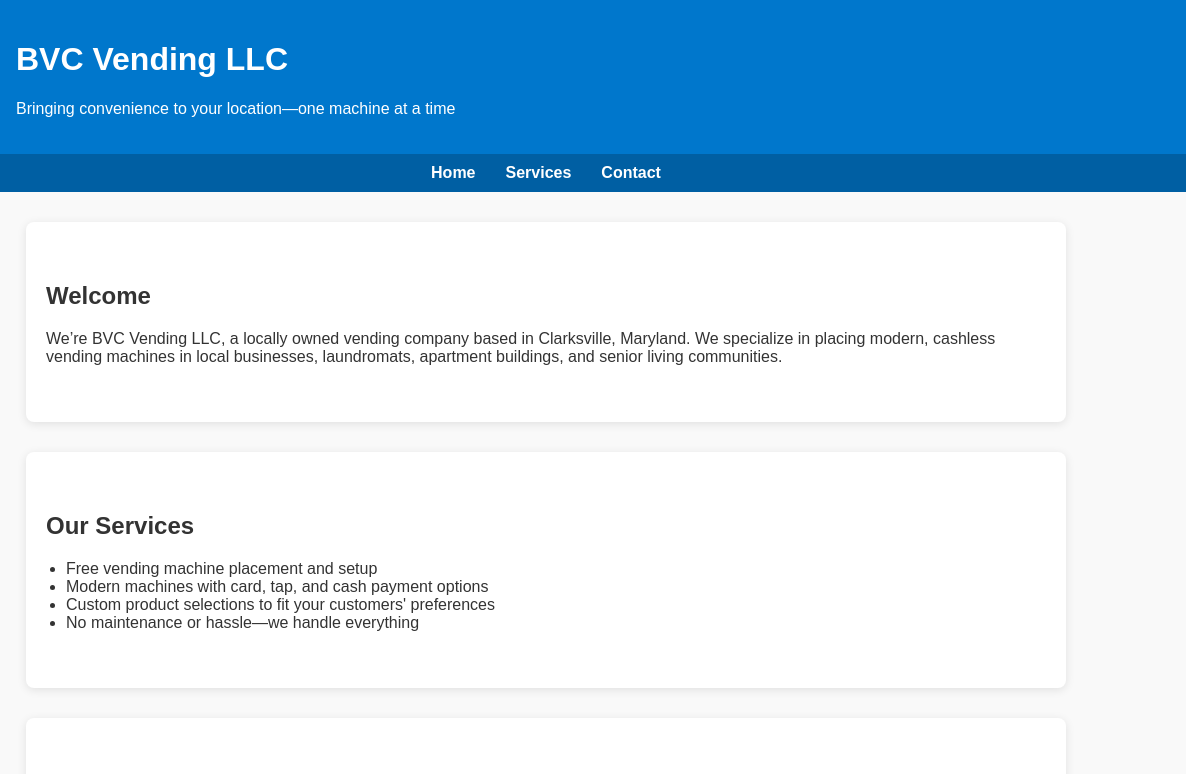
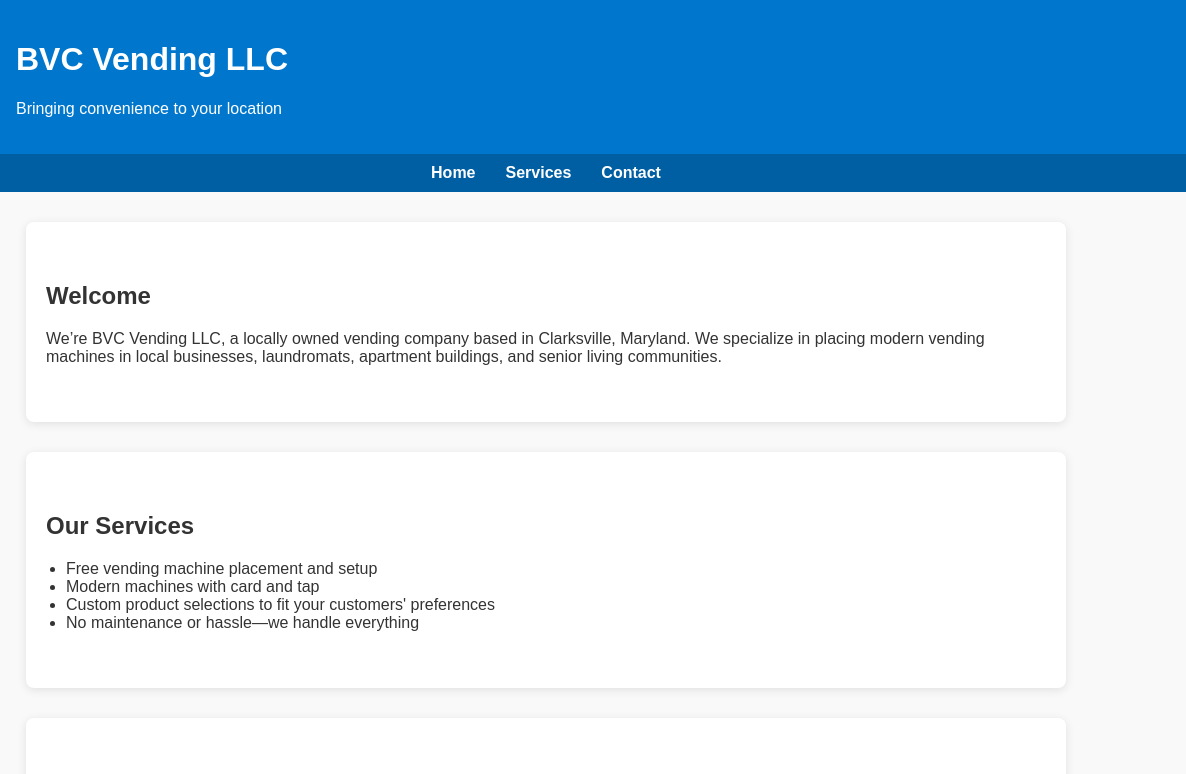
Before and after one commit to bvcvending/bvcvending, a plain HTML site: page index.html in a window 1280 px wide. Shown: the top 774 px of the page, 94-1280 px from the left. Drawn offline with Linux system fonts and the light colour scheme.

Commit message:
text tweaks

```diff
--- a/index.html
+++ b/index.html
@@ -67,7 +67,7 @@
     <img src="logo.png" alt="BVC Logo">
     <div>
       <h1>BVC Vending LLC</h1>
-      <p>Bringing convenience to your location—one machine at a time</p>
+      <p>Bringing convenience to your location</p>
     </div>
   </header>
 
@@ -79,14 +79,14 @@
 
   <div class="container" id="home">
     <h2>Welcome</h2>
-    <p>We’re BVC Vending LLC, a locally owned vending company based in Clarksville, Maryland. We specialize in placing modern, cashless vending machines in local businesses, laundromats, apartment buildings, and senior living communities.</p>
+    <p>We’re BVC Vending LLC, a locally owned vending company based in Clarksville, Maryland. We specialize in placing modern vending machines in local businesses, laundromats, apartment buildings, and senior living communities.</p>
   </div>
 
   <div class="container" id="services">
     <h2>Our Services</h2>
     <ul>
       <li>Free vending machine placement and setup</li>
-      <li>Modern machines with card, tap, and cash payment options</li>
+      <li>Modern machines with card and tap</li>
       <li>Custom product selections to fit your customers' preferences</li>
       <li>No maintenance or hassle—we handle everything</li>
     </ul>
```
